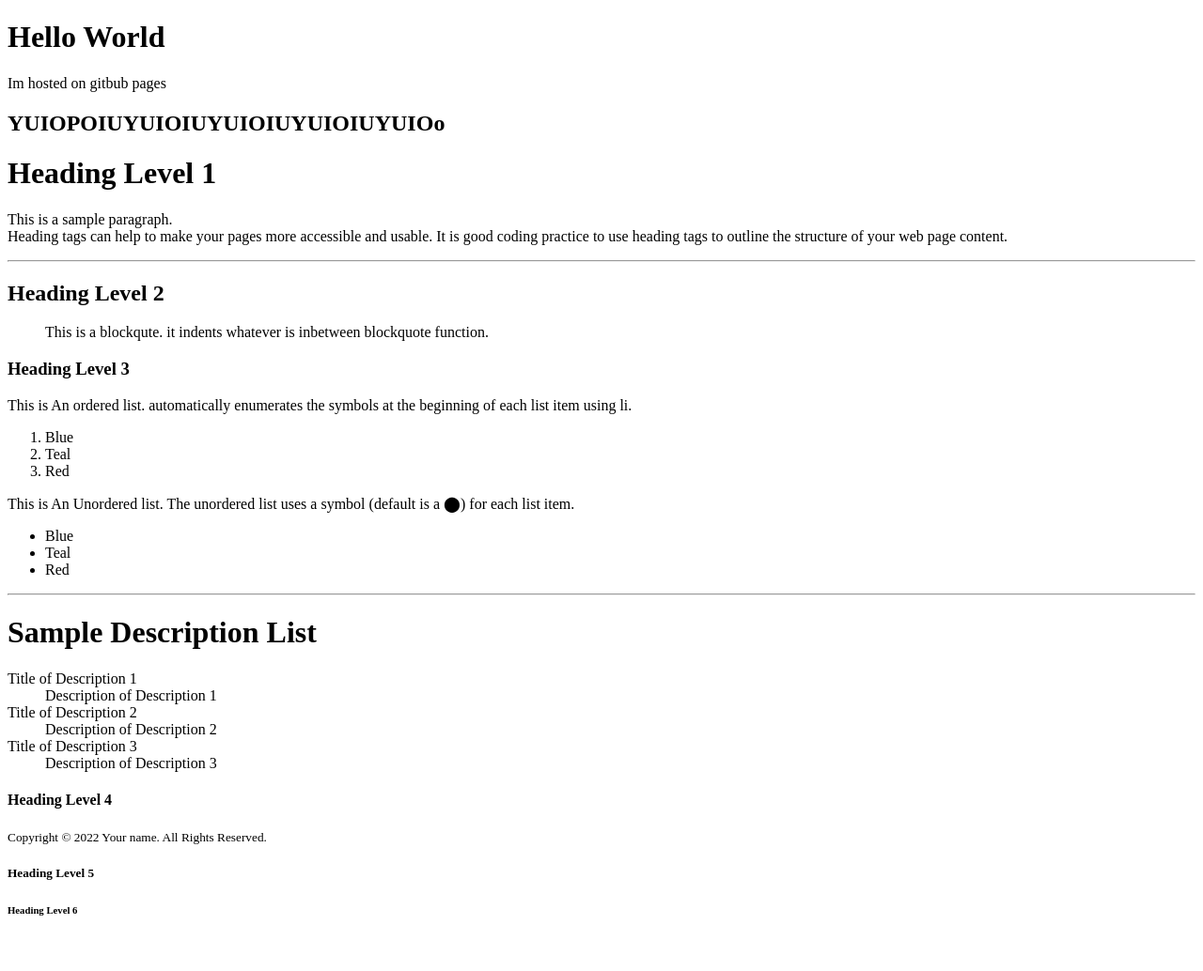
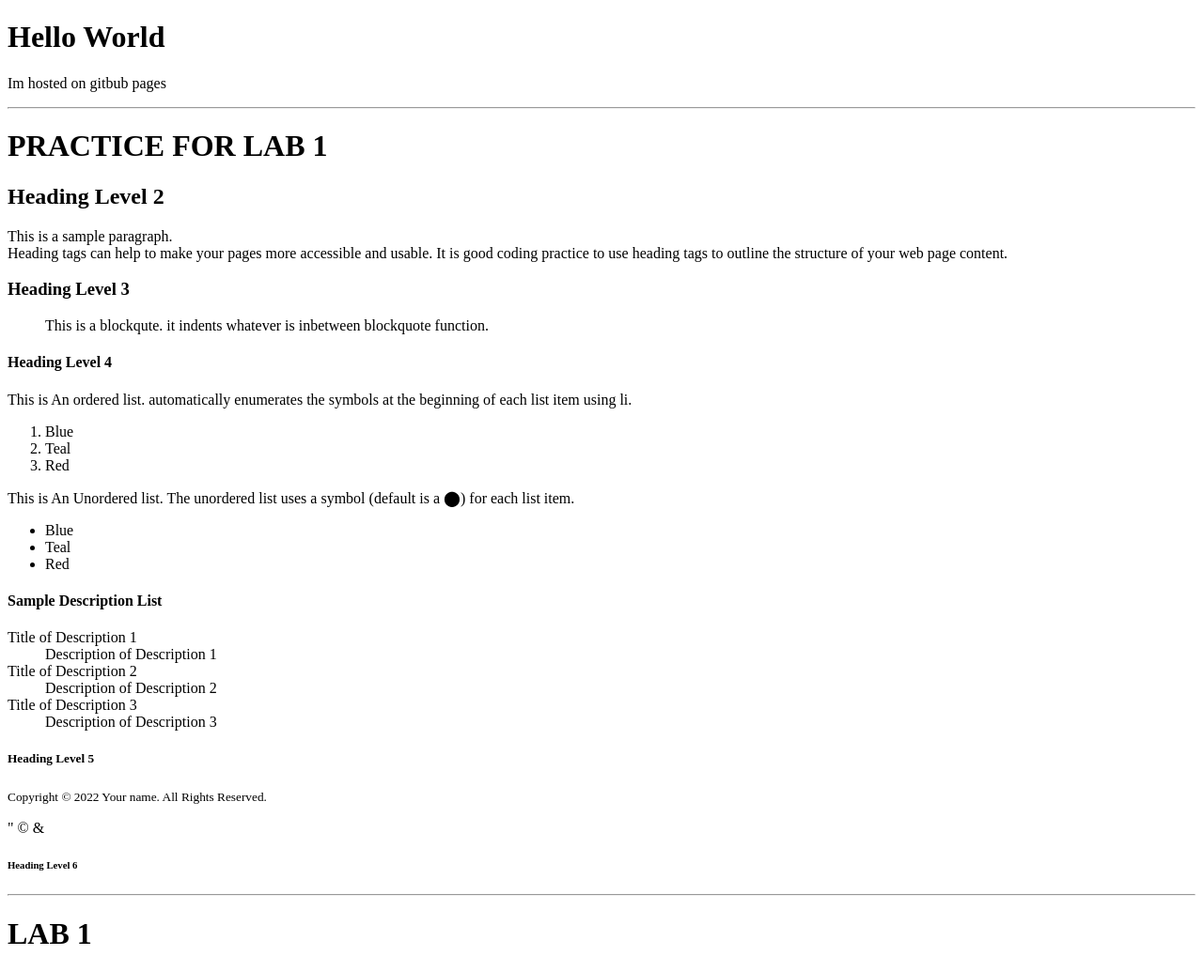
Before and after one commit to JKaran1/JKaran1.github.io, a plain HTML site: page index.html in a window 1280 px wide. Shown: the whole page at 94% size. Before the commit the page ends 1000 px from the top, so only its background shows below. Drawn offline with Linux system fonts and the light colour scheme.

Commit message:
Update index.html

```diff
--- a/index.html
+++ b/index.html
@@ -8,14 +8,14 @@
 <body>
     <h1>Hello World</h1>
     <p>Im hosted on gitbub pages</p>
-    <h2>YUIOPOIUYUIOIUYUIOIUYUIOIUYUIOo</h2>
-    <h1>Heading Level 1</h1>
+    <hr>
+    <h1>PRACTICE FOR LAB 1</h1>
+    <h2>Heading Level 2</h2>
     <p>This is a sample paragraph. <br> Heading tags can help to make your pages more accessible and usable. It is good coding practice to use heading tags to outline the structure of your web page content.
     <p>
-    <hr>
-    <h2>Heading Level 2</h2>
+    <h3>Heading Level 3</h3>
     <blockquote> This is a blockqute. it indents whatever is inbetween blockquote function. </blockquote>
-    <h3>Heading Level 3</h3>
+    <h4>Heading Level 4</h4>
     <p>This is An ordered list. automatically enumerates the symbols at the beginning of each list item using li.</p>
     <ol>
         <li>Blue</li>
@@ -28,8 +28,7 @@
         <li>Teal</li>
         <li>Red</li>
     </ul>
-    <hr>
-    <h1>Sample Description List</h1>
+    <h4>Sample Description List</h4>
     <dl>
         <dt> Title of Description 1 </dt>
             <dd> Description of Description 1</dd>
@@ -38,9 +37,12 @@
         <dt> Title of Description 3 </dt>
             <dd>Description of Description 3</dd>
     </dl>
-    <h4>Heading Level 4</h4>
+    <h5>Heading Level 5</h5>
     <p><small>Copyright &copy; 2022 Your name. All Rights Reserved.</small></p>
-    <h5>Heading Level 5</h5>
+    <p> &quot; &copy; &amp; &nbsp; </p>
     <h6>Heading Level 6</h6>
+    <hr>
+    <h1>LAB 1</h1>
+
 </body>
 </html>
```
